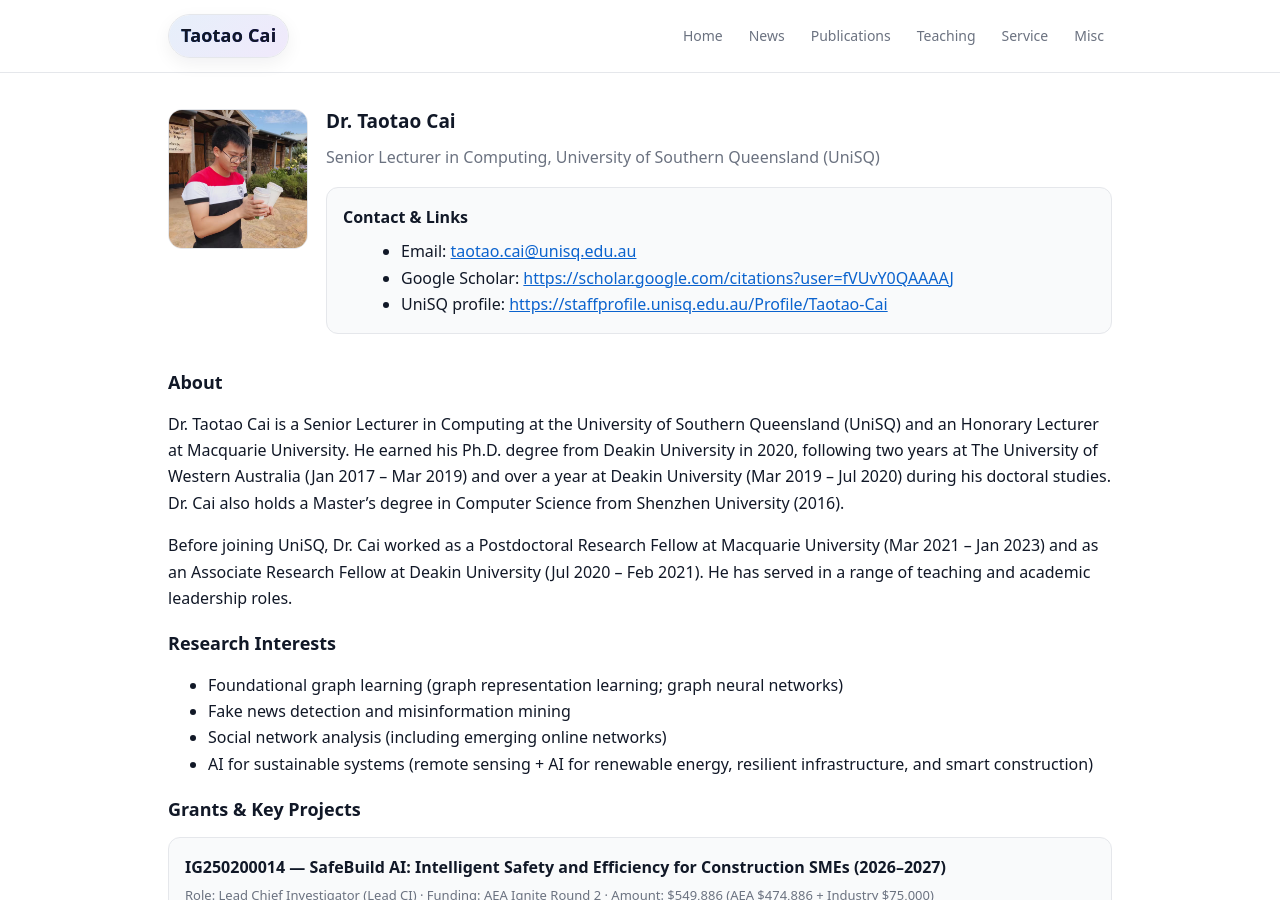
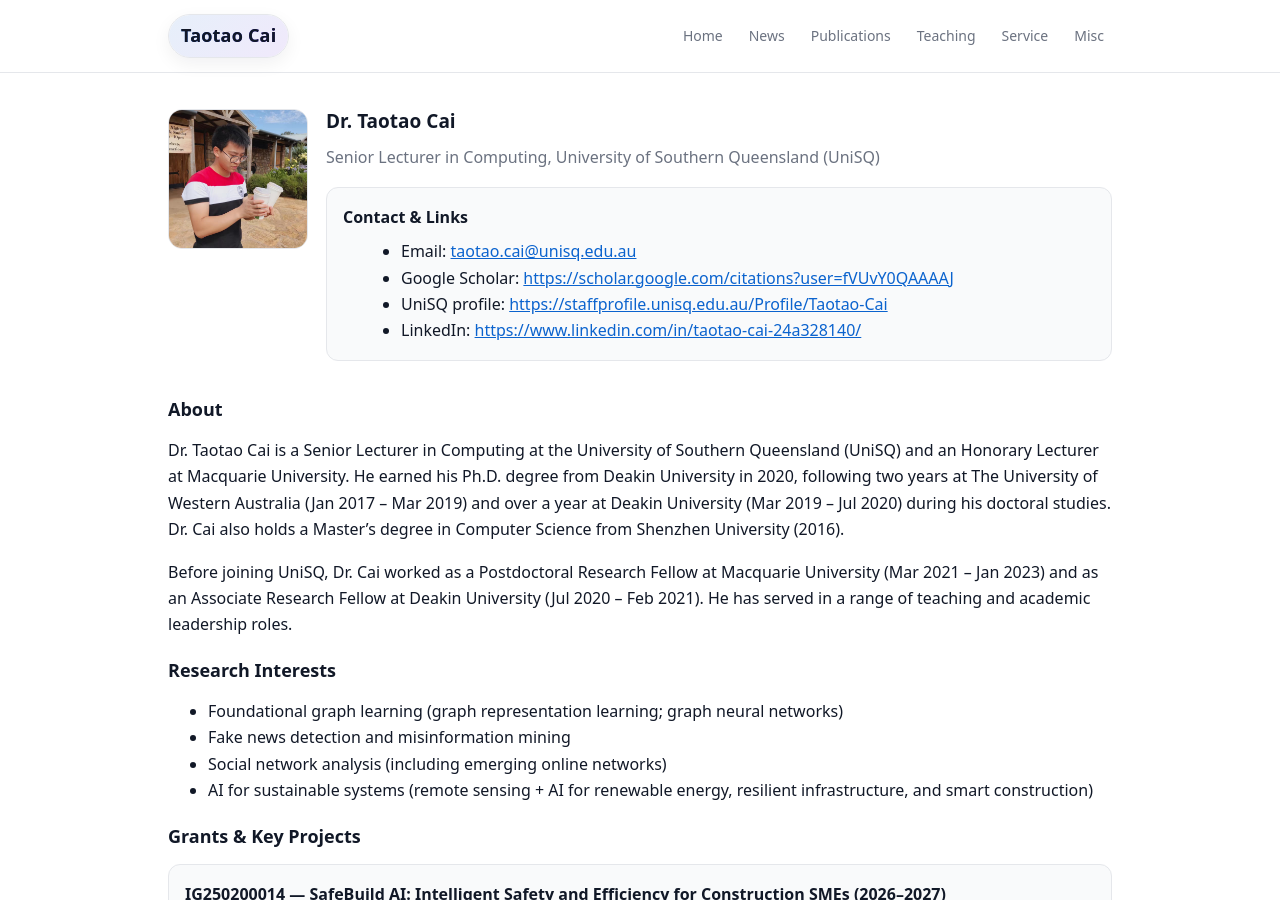
Before and after one commit to Taotao1992/Taotao1992.github.io, a Jekyll site: the page built from index.md, in a window 1280 px wide and 900 px high. Built offline with Jekyll 4.4.1, drawn with Linux system fonts in a browser that asks for light colours.

Commit message:
Add LinkedIn link to homepage

```diff
--- a/index.md
+++ b/index.md
@@ -15,6 +15,7 @@ title: Home
     <li>Email: <a href="mailto:taotao.cai@unisq.edu.au">taotao.cai@unisq.edu.au</a></li>
     <li>Google Scholar: <a href="https://scholar.google.com/citations?user=fVUvY0QAAAAJ&hl=zh-CN">https://scholar.google.com/citations?user=fVUvY0QAAAAJ</a></li>
     <li>UniSQ profile: <a href="https://staffprofile.unisq.edu.au/Profile/Taotao-Cai">https://staffprofile.unisq.edu.au/Profile/Taotao-Cai</a></li>
+    <li>LinkedIn: <a href="https://www.linkedin.com/in/taotao-cai-24a328140/">https://www.linkedin.com/in/taotao-cai-24a328140/</a></li>
   </ul>
 </div>
 
```
